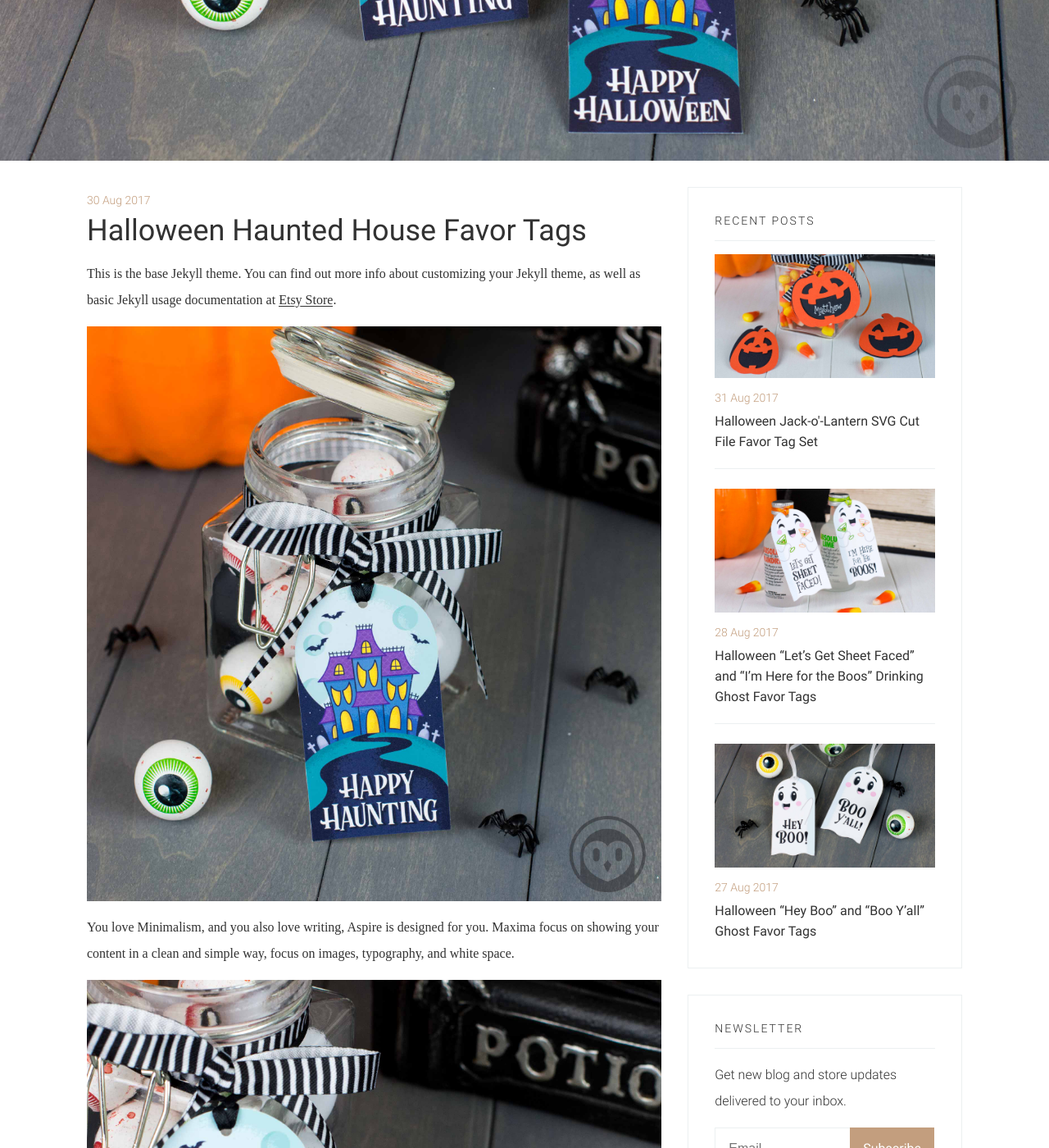
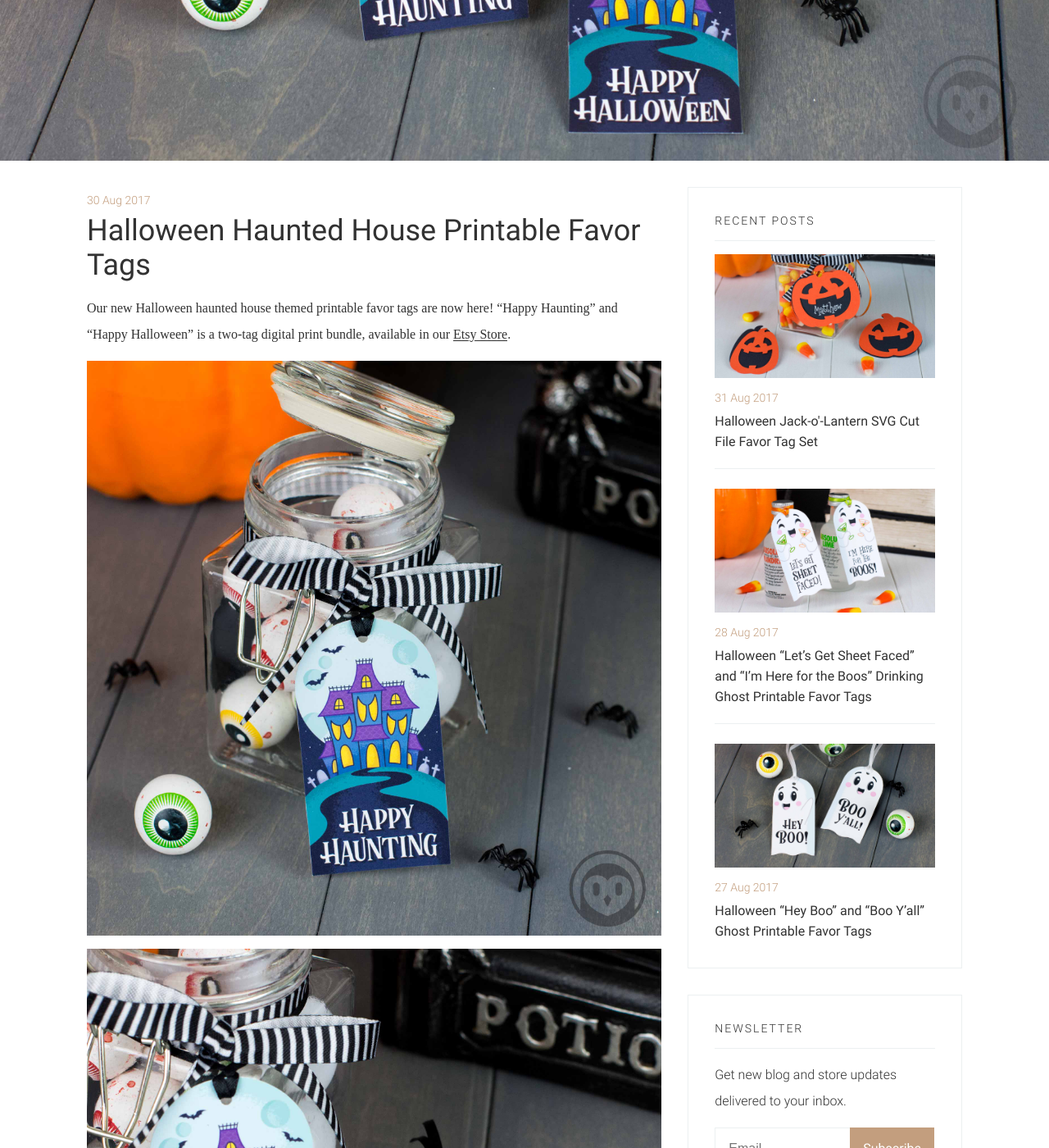
Before and after one commit to btamps/owlhouse, a Jekyll site: the page built from _posts/2017-8-30-halloween-haunted-house-favor-tags.md, in a window 1280 px wide and 1400 px high, scrolled down 444 px. Shown: the whole window at 82% size. Built offline with Jekyll 4.4.1, drawn with Linux system fonts in a browser that asks for light colours; some web fonts are replaced.

Commit message:
added new content for initial posts

```diff
--- a/_posts/2017-8-30-halloween-haunted-house-favor-tags.md
+++ b/_posts/2017-8-30-halloween-haunted-house-favor-tags.md
@@ -1,6 +1,6 @@
 ---
 layout: post
-title: Halloween Haunted House Favor Tags
+title: Halloween Haunted House Printable Favor Tags
 featured: false
 author: billy
 tags: [Halloween, Haunted House, Favor Tags, Printables]
@@ -10,11 +10,10 @@ image: '/images/posts/haunted-house-tags/halloween-haunted-house-tag-main.jpg'
   <img src="/images/posts/haunted-house-tags/halloween-haunted-house-tag-pin.jpg" alt="Halloween Haunted House Favor Tags">
 </div>
 
-This is the base Jekyll theme. You can find out more info about customizing your Jekyll theme, as well as basic Jekyll usage documentation at <a href="https://www.etsy.com/listing/552982401/" target="_blank" alt="Etsy Store">Etsy Store</a>.
+Our new Halloween haunted house themed printable favor tags are now here!
+“Happy Haunting” and “Happy Halloween” is a two-tag digital print bundle, available in our <a href="https://www.etsy.com/listing/552982401/" target="_blank" alt="Etsy Store">Etsy Store</a>.
 
 ![Halloween Drinking Ghosts Favor Tags](/images/posts/haunted-house-tags/halloween-haunted-house-tag_01.jpg)
-
-You love Minimalism, and you also love writing, Aspire is designed for you. Maxima focus on showing your content in a clean and simple way, focus on images, typography, and white space.
 
 ![Halloween Let's Get Sheet Faced Ghost Tags](/images/posts/haunted-house-tags/halloween-haunted-house-tag_02.jpg)
 
```
Also changed, not shown: _posts/2017-8-27-halloween-ghost-hey-boo-favor-tags.md (+3 -3 lines), _posts/2017-8-28-halloween-ghost-lets-get-sheet-faced-favor-tags.md (+2 -6 lines), _posts/2017-8-31-halloween-jack-o-lantern-cutout-tags.md (+3 -3 lines).
